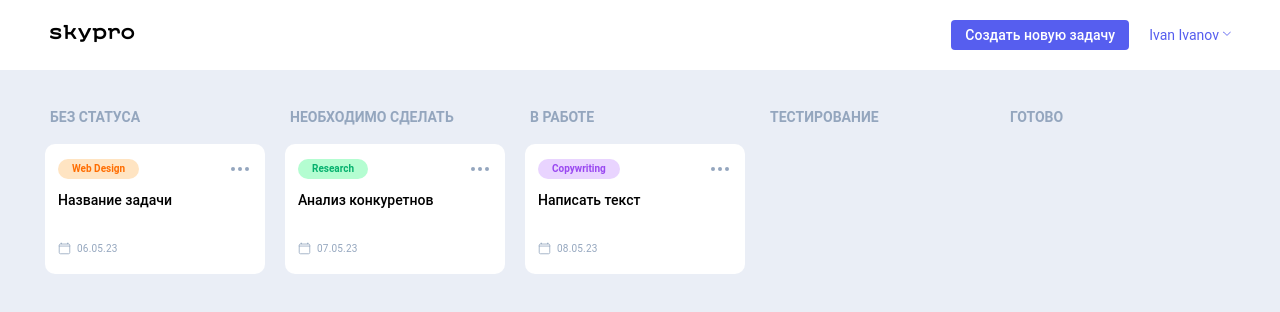
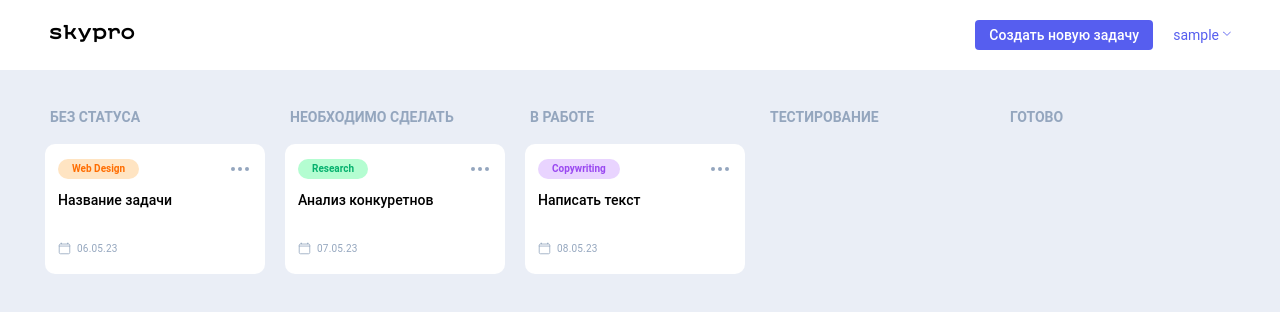
Before and after one commit to natalielogi/skypro-kanban, a React app: page / in a window 1280 px wide. Shown: the top 312 px of the page. Built offline with nearby package versions, Linux system fonts and the light colour scheme; sample sign-in values are in the browser's storage; the HTML template or start-up script is replaced by a standard one.

Commit message:
добавила отражение имя пользователя и почты

```diff
--- a/src/components/header/Header.jsx
+++ b/src/components/header/Header.jsx
@@ -17,6 +17,8 @@ const Header = () => {
   const [isUserVisible, setIsUserVisible] = useState(false);
   const modalref = useRef(null);
   const navigate = useNavigate();
+
+  const userName = localStorage.getItem("userName") || "Пользователь";
 
   const handleCreateTaskClick = () => {
     navigate("/add-task");
@@ -61,8 +63,14 @@ const Header = () => {
             <BtnMainNew id="btnMainNew" onClick={handleCreateTaskClick}>
               Создать новую задачу
             </BtnMainNew>
-            <UserLink onClick={toggleUserModal}>Ivan Ivanov</UserLink>
-            {isUserVisible && <PopUser ref={modalref} onClose={closeModal} />}
+            <UserLink onClick={toggleUserModal}>{userName}</UserLink>
+            {isUserVisible && (
+              <PopUser
+                ref={modalref}
+                onClose={closeModal}
+                userName={userName}
+              />
+            )}
           </Nav>
         </HeaderBlock>
       </Container>
--- a/src/components/popups/PopUser/PopUser.jsx
+++ b/src/components/popups/PopUser/PopUser.jsx
@@ -1,12 +1,15 @@
 import React, { forwardRef } from "react";
 import { useNavigate } from "react-router-dom";
 
-const PopUser = forwardRef(({ onClose }, ref) => {
+const PopUser = forwardRef(({ onClose, userName }, ref) => {
   const navigate = useNavigate();
   const handleLogoutClick = () => {
+    localStorage.clear();
     onClose();
     navigate("/exit");
   };
+
+  const userEmail = localStorage.getItem("userEmail") || "example@mail.com";
 
   return (
     <div
@@ -18,8 +21,8 @@ const PopUser = forwardRef(({ onClose }, ref) => {
         x
       </button>
 
-      <p className="pop-user-set__name">Ivan Ivanov</p>
-      <p className="pop-user-set__mail">ivan.ivanov@gmail.com</p>
+      <p className="pop-user-set__name">{userName}</p>
+      <p className="pop-user-set__mail">{userEmail}</p>
       <div className="pop-user-set__theme">
         <p>Темная тема</p>
         <input type="checkbox" className="checkbox" name="checkbox" />
--- a/src/services/auth.js
+++ b/src/services/auth.js
@@ -16,6 +16,9 @@ export async function signIn({ login, password }) {
         },
       }
     );
+    localStorage.setItem("userName", response.data.user.name);
+    localStorage.setItem("userEmail", response.data.user.login);
+    localStorage.setItem("token", response.data.token);
     return response.data;
   } catch (error) {
     throw new Error(error.response?.data?.error || "Ошибка входа");
```
